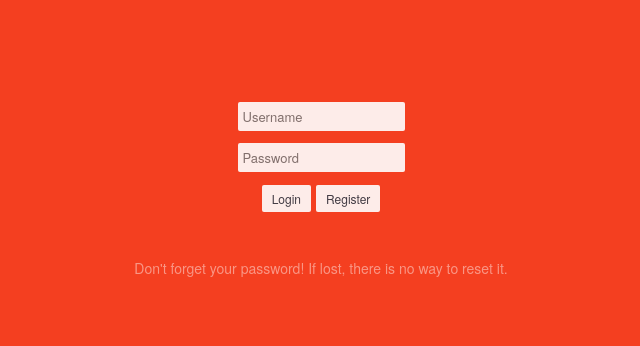
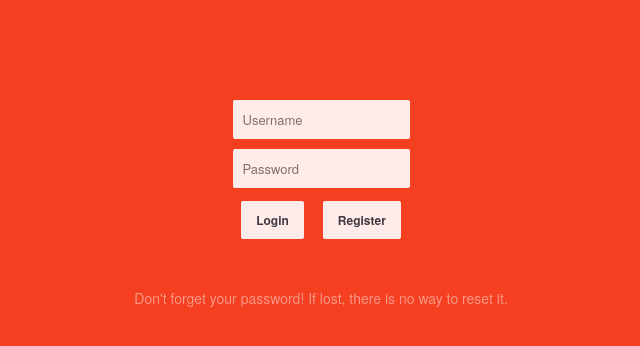
Before and after one commit to terafrac/crypton, a plain HTML site: page client/examples/diary/index.html in a window 1280 px wide. Shown: the whole page, without its empty margins (319-959 px from the left). Drawn offline with nearby package versions, Linux system fonts and the light colour scheme; files whose address does not match are found by name.

Commit message:
cosmetic changes to login page

```diff
--- a/client/examples/diary/diary.js
+++ b/client/examples/diary/diary.js
@@ -58,7 +58,7 @@ actions.register = function (username, password) {
   var steps = 0;
   crypton.generateAccount(username, password, function step () {
     steps++;
-    $progress.width(Math.min((steps / 4048) * 300, 300));
+    $progress.width(Math.min((steps / 2048) * 300, 300));
     if (steps % 1000 === 0) {
       var message = messages.pop();
       $status.text(message);
--- a/client/examples/diary/style.css
+++ b/client/examples/diary/style.css
@@ -27,7 +27,7 @@ body.login {
 
 #login input[type=text],
 #login input[type=password] {
-  padding: 5px;
+  padding: 10px;
   border: 0;
   outline: 0;
   font: 13px 'HelveticaNeue', Helvetica, Arial, sans-serif;
@@ -39,9 +39,11 @@ body.login {
   border: 0;
   background: #fff;
   border-radius: 2px;
-  padding: 5px 10px;
+  padding: 10px 15px;
   color: #2e3a47;
   font: 12px 'HelveticaNeue', Helvetica, Arial, sans-serif;
+  font-weight: bold;
+  margin: 3px 7px;
 }
 
 #login input:hover,
```
